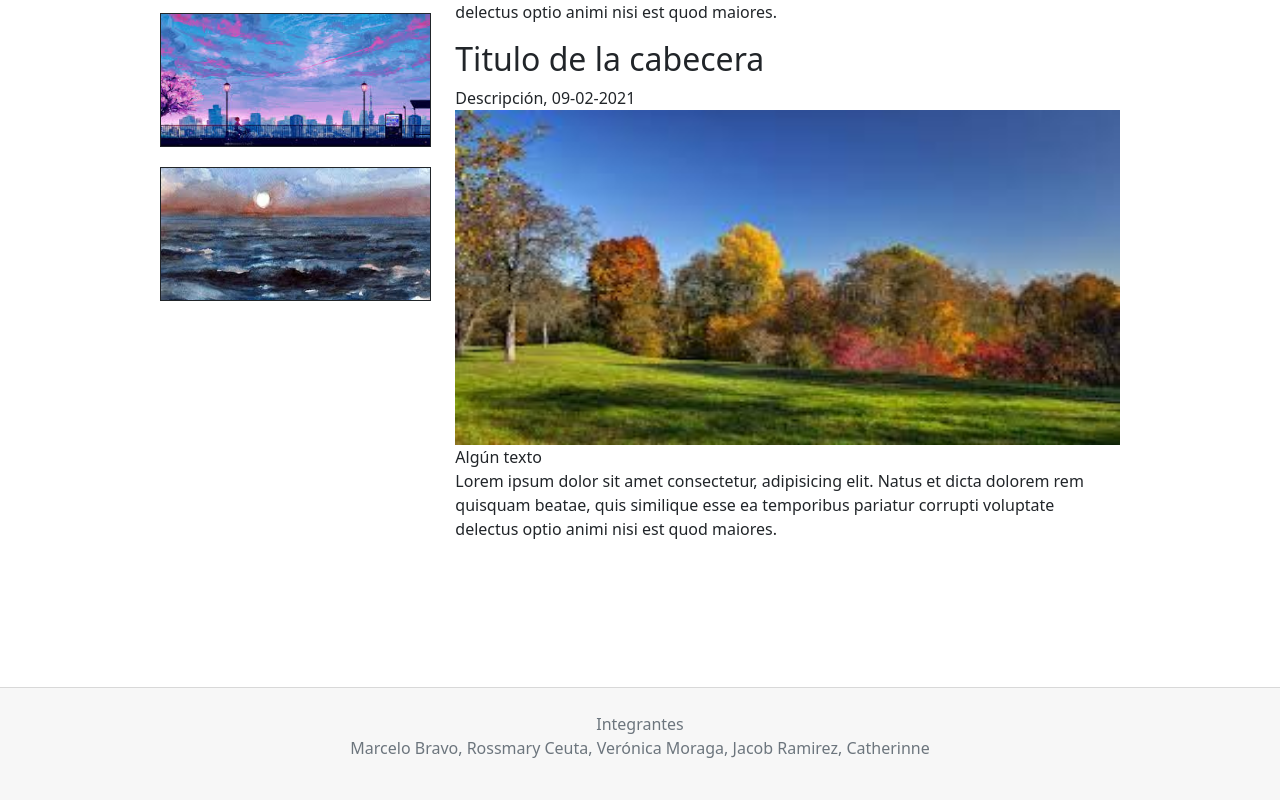
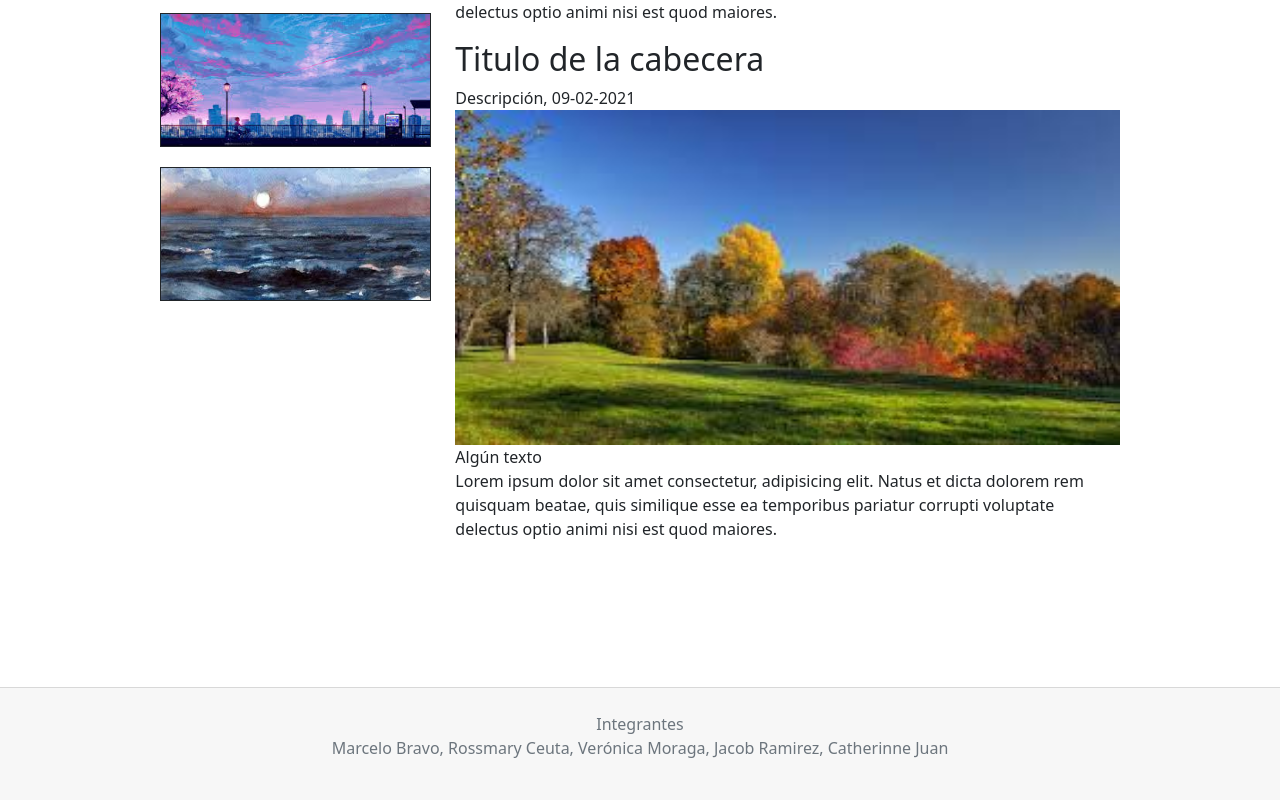
Before and after one commit to MarceloBravo/Ensayo1-cd-bootstrap, a plain HTML site: page index.html in a window 1280 px wide. Shown: the part 739-1539 px from the top of the page. Drawn offline with nearby package versions, Linux system fonts and the light colour scheme.

Commit message:
Se agregó al pie de página al Integrante Juan

```diff
--- a/index.html
+++ b/index.html
@@ -115,6 +115,7 @@
         <span>Verónica Moraga, </span>
         <span>Jacob Ramirez, </span>
         <span>Catherinne </span>
+        <span>Juan </span>
       </p>
     </div>
   </body>
```
